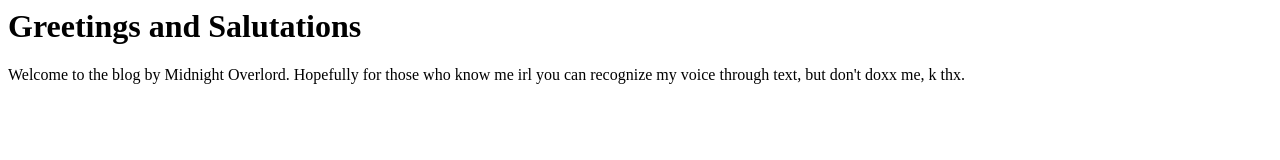
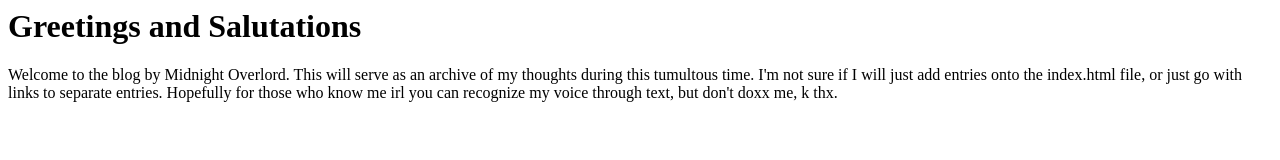
Before and after one commit to Midnight-Overlord/Recounts-of-my-Life, a plain HTML site: page index.html in a window 1280 px wide. Drawn offline with Linux system fonts and the light colour scheme.

Commit message:
Update index.html

```diff
--- a/index.html
+++ b/index.html
@@ -2,7 +2,7 @@
 <body>
 
 <h1>Greetings and Salutations</h1>
-<p>Welcome to the blog by Midnight Overlord. Hopefully for those who know me irl you can recognize my voice through text, but don't doxx me, k thx.</p>
+<p>Welcome to the blog by Midnight Overlord. This will serve as an archive of my thoughts during this tumultous time. I'm not sure if I will just add entries onto the index.html file, or just go with links to separate entries. Hopefully for those who know me irl you can recognize my voice through text, but don't doxx me, k thx.</p>
 
 </body>
 </html>
```
